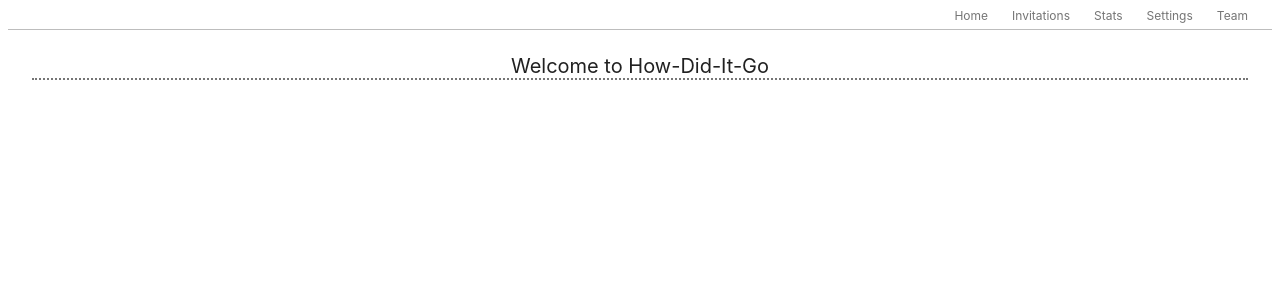
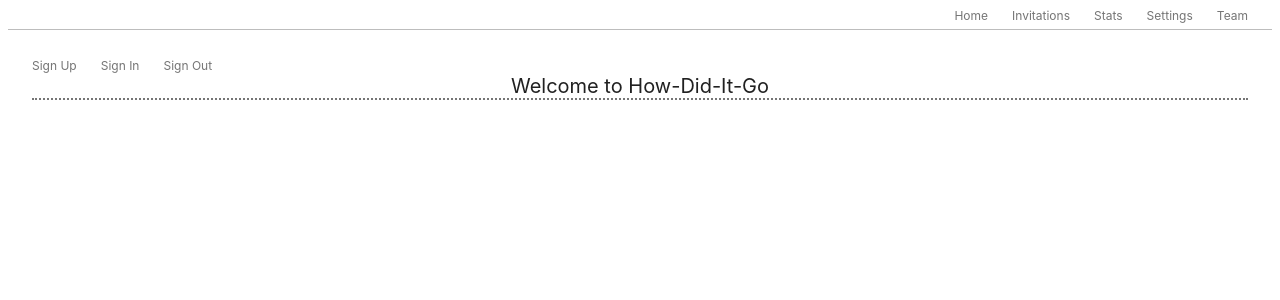
Before and after one commit to BloomTech-Labs/how_did_it_go, a React (Create React App) app in the folder frontend/: page / in a window 1280 px wide. Shown: the top 300 px of the page. Built offline with nearby package versions, Linux system fonts and the light colour scheme.

Commit message:
Add signin signup signout header components to frontend

```diff
--- a/frontend/src/App.js
+++ b/frontend/src/App.js
@@ -12,6 +12,9 @@ import Invitations from './components/Invitations';
 import Stats from './components/Stats';
 import Settings from './components/Settings';
 import Team from './components/Team';
+import SignUp from './components/signup';
+import SignIn from './components/signin';
+import SignOut from './components/signout';
 
 
 
@@ -20,6 +23,9 @@ const App = () => {
     <div>
       <Navigation />
       <Route path='/' exact     component={Home}  />
+      <Route path='/signup'     component={SignUp} />
+      <Route path='/signin'     component={SignIn} />
+      <Route path='/signout'     component={SignOut} />
       <Route path='/invitations'component={Invitations} />
       <Route path='/stats'      component={Stats} />
       <Route path='/settings'   component={Settings} />
--- a/frontend/src/components/Home.js
+++ b/frontend/src/components/Home.js
@@ -1,8 +1,10 @@
 import React from 'react';
+import Header from './header';
 
 const Home = () => {
   return (
     <div className='component'>
+      <Header />
       <div className='title'>Welcome to How-Did-It-Go</div>
     </div>
   );
--- /dev/null
+++ b/frontend/src/components/header.js
@@ -0,0 +1,37 @@
+import React, { Component } from 'react';
+import { Link } from 'react-router-dom';
+
+class Header extends Component {
+  // getLinks() {
+  //   if (this.props.authenticated) {
+  //     return (
+  //       <li>
+  //         <Link to="/signout">Sign Out</Link>
+  //       </li>
+  //     );
+  //   }
+  //   return [
+  //     <li key={1}>
+  //       <Link to="/signin">Sign In</Link>
+  //     </li>,
+  //     <li key={2}>
+  //       <Link to="/signup">Sign Up</Link>
+  //     </li>
+  //   ];
+  // }
+
+  render() {
+    return (
+      <div>
+        {/* <Link to="/">Client Auth</Link>
+        <ul>{this.getLinks()}</ul> */}
+        <Link to="/signup">Sign Up</Link>
+        <Link to="/signin">Sign In</Link>
+        <Link to="/signout">Sign Out</Link>
+      </div>
+    );
+  }
+}
+
+
+export default Header;
--- /dev/null
+++ b/frontend/src/components/signin.js
@@ -0,0 +1,12 @@
+import React, { Component } from 'react';
+
+class SignIn extends Component {
+
+
+
+  render() {
+    return <div>Sign In</div>;
+  }
+}
+
+export default SignIn;
--- /dev/null
+++ b/frontend/src/components/signout.js
@@ -0,0 +1,14 @@
+import React, { Component } from 'react';
+
+class SignOut extends Component {
+
+  // componentWillMount() {
+
+  // }
+
+  render() {
+    return <div>You have signed out</div>;
+  }
+}
+
+export default SignOut;
--- /dev/null
+++ b/frontend/src/components/signup.js
@@ -0,0 +1,12 @@
+import React, { Component } from 'react';
+
+class SignUp extends Component {
+
+
+
+  render() {
+    return <div>Sign Up</div>;
+  }
+}
+
+export default SignUp;
--- a/frontend/src/index.js
+++ b/frontend/src/index.js
@@ -2,6 +2,7 @@ import React from 'react';
 import ReactDOM from 'react-dom';
 import { BrowserRouter as Router} from 'react-router-dom';
 import App from './App';
+
 
 
 ReactDOM.render(
```
Also changed, not shown: 2 other files (tests, documents, lock files or other folders).
